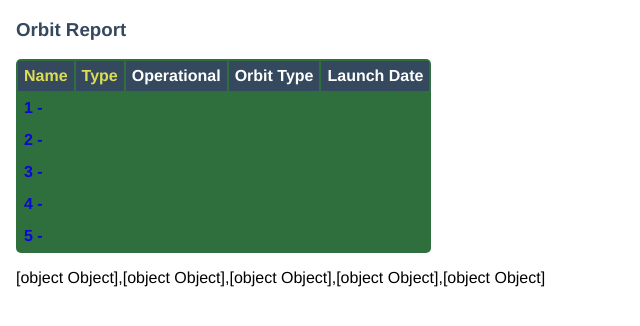
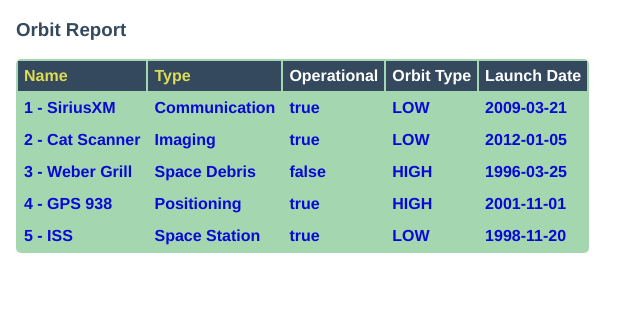
Before and after one commit to mjbanvard/orbit-report, an Angular app: page / in a window 1280 px wide. Shown: the top 326 px of the page, without its empty margins (0-640 px from the left). Built offline with nearby package versions, Linux system fonts and the light colour scheme.

Commit message:
Got the satellite constructor finished

```diff
--- a/src/app/orbit-list/orbit-list.component.css
+++ b/src/app/orbit-list/orbit-list.component.css
@@ -13,7 +13,7 @@
   overflow: hidden;
   margin: 12px 0;
   min-width: 300px;
-  background: #2f6e3d;
+  background: #a4d6af;
 }
 
 .header-row {
--- a/src/app/orbit-list/orbit-list.component.html
+++ b/src/app/orbit-list/orbit-list.component.html
@@ -17,5 +17,4 @@
             <th>{{satellite.launchDate}}</th>
         </tr>
     </table>
-    <p>{{satellites}}</p>
 </body>
--- a/src/app/satellite.ts
+++ b/src/app/satellite.ts
@@ -13,5 +13,11 @@
         launchDate: string,
         orbitType: string,
         operational: boolean
-    ) {};
+    ) {
+        this.name = name;
+        this.type = type;
+        this.launchDate = launchDate;
+        this.orbitType = orbitType;
+        this.operational = operational;
+    };
 }
```
